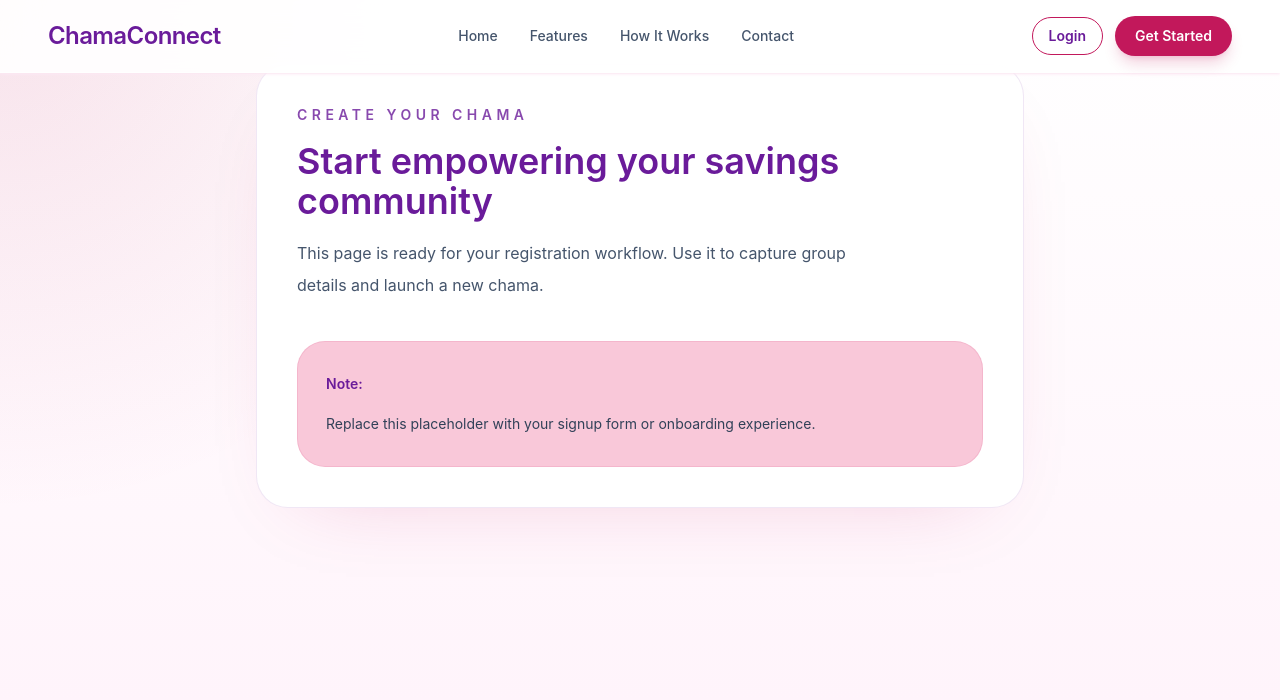
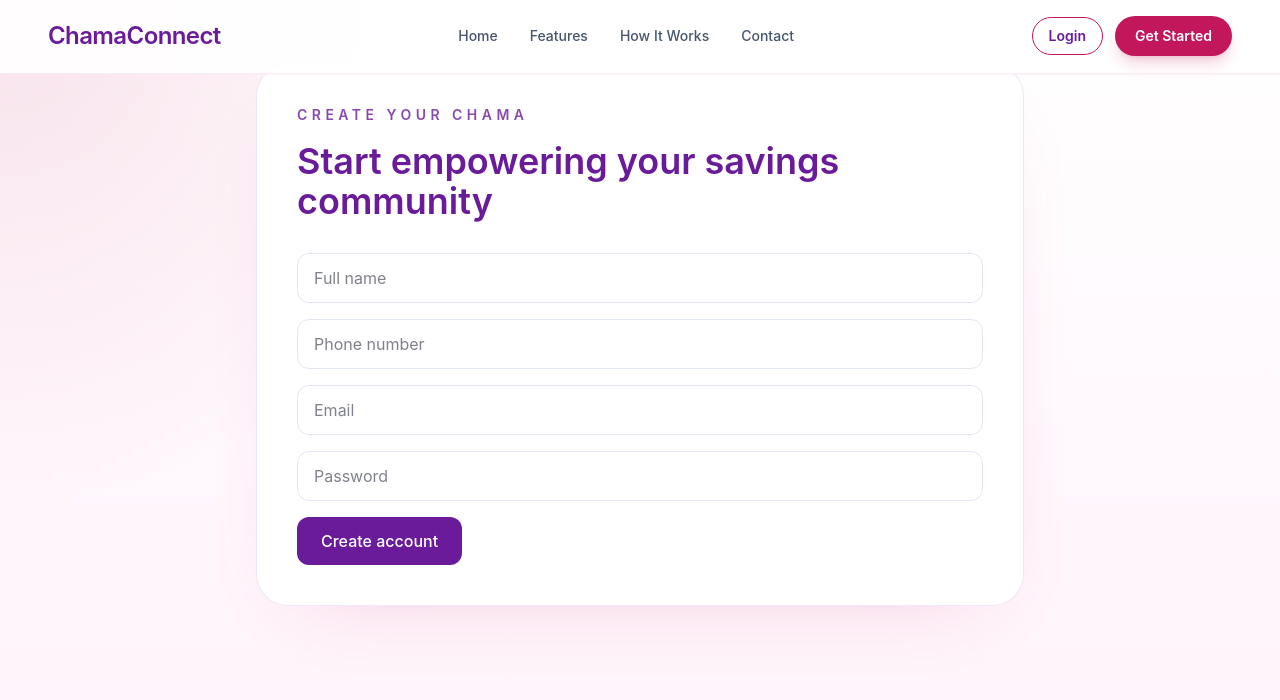
Before and after one commit to dev-lynne/kibagenge, a React (Vite) app: page /signup in a window 1280 px wide. Shown: the top 700 px of the page. Built offline with nearby package versions, Linux system fonts and the light colour scheme; no server answers.

Commit message:
Add authentication

```diff
--- /dev/null
+++ b/src/api/auth.ts
@@ -0,0 +1,31 @@
+import axios from 'axios'
+
+const api = axios.create({
+  baseURL: import.meta.env.VITE_API_URL || 'http://localhost:8000',
+  headers: { 'Content-Type': 'application/json' },
+})
+
+export interface RegisterPayload {
+  full_name: string
+  phone?: string
+  email: string
+  password: string
+}
+
+export interface LoginPayload {
+  username: string
+  password: string
+}
+
+export interface TokenResponse {
+  access_token: string
+  refresh_token: string
+  token_type: string
+}
+
+export const registerUser = (payload: RegisterPayload) => api.post('/auth/register', payload)
+export const loginUser = (payload: LoginPayload) => api.post<TokenResponse>('/auth/login', payload)
+export const refreshToken = (refreshToken: string) => api.post<TokenResponse>('/auth/refresh', { refresh_token: refreshToken })
+export const verifyCode = (payload: { user_id: string; code: string; type: string }) => api.post('/auth/verify', payload)
+export const requestPasswordReset = (email: string) => api.post('/auth/password-reset/request', { email })
+export const confirmPasswordReset = (payload: { token: string; new_password: string }) => api.post('/auth/password-reset/confirm', payload)
--- a/src/pages/Login.tsx
+++ b/src/pages/Login.tsx
@@ -1,16 +1,41 @@
+import { useState } from 'react'
+import { loginUser } from '../api/auth'
+
 export default function Login() {
+  const [username, setUsername] = useState('')
+  const [password, setPassword] = useState('')
+  const [message, setMessage] = useState('')
+  const [error, setError] = useState('')
+
+ const handleSubmit = async (event: React.FormEvent<HTMLFormElement>) => {
+    event.preventDefault()
+    setError('')
+    setMessage('')
+
+    try {
+      const response = await loginUser({ username, password })
+      localStorage.setItem('access_token', response.data.access_token)
+      localStorage.setItem('refresh_token', response.data.refresh_token)
+      setMessage('Login successful')
+    } catch (err: any) {
+      setError(err?.response?.data?.detail || 'Login failed')
+    }
+  }
+
   return (
     <section className="min-h-[calc(100vh-6rem)] bg-[radial-gradient(circle_at_top_left,_rgba(194,24,91,0.12),_transparent_35%),linear-gradient(180deg,_#ffffff_0%,_#fff4fb_100%)] px-6 py-16 sm:px-8 lg:px-12">
       <div className="mx-auto max-w-3xl rounded-[2rem] border border-[#6A1B9A]/10 bg-white p-10 shadow-[0_28px_80px_-50px_rgba(194,24,91,0.25)]">
         <p className="text-sm font-semibold uppercase tracking-[0.32em] text-[#6A1B9A]/80">Login</p>
         <h1 className="mt-4 text-3xl font-semibold text-[#6A1B9A] sm:text-4xl">Welcome back to ChamaConnect</h1>
-        <p className="mt-4 max-w-xl text-base leading-8 text-slate-600">
-          Access your savings circle, review contributions, and track the next payout from your secure group dashboard.
-        </p>
-        <div className="mt-10 rounded-[1.75rem] border border-[#C2185B]/10 bg-[#F8BBD0]/80 p-7 text-sm leading-7 text-slate-700">
-          <p className="font-semibold text-[#6A1B9A]">Note:</p>
-          <p className="mt-3">This demo route is a placeholder for your login experience. Replace it with an authentication form when ready.</p>
-        </div>
+
+        <form onSubmit={handleSubmit} className="mt-8 space-y-4">
+          <input value={username} onChange={(e) => setUsername(e.target.value)} placeholder="Email or phone" className="w-full rounded-xl border border-slate-200 px-4 py-3" required />
+          <input type="password" value={password} onChange={(e) => setPassword(e.target.value)} placeholder="Password" className="w-full rounded-xl border border-slate-200 px-4 py-3" required />
+          <button type="submit" className="rounded-xl bg-[#6A1B9A] px-6 py-3 font-medium text-white">Sign in</button>
+        </form>
+
+        {message ? <p className="mt-4 text-sm text-emerald-600">{message}</p> : null}
+        {error ? <p className="mt-4 text-sm text-rose-600">{error}</p> : null}
       </div>
     </section>
   )
--- a/src/pages/Signup.tsx
+++ b/src/pages/Signup.tsx
@@ -1,16 +1,43 @@
+import { useState } from 'react'
+import { registerUser } from '../api/auth'
+
 export default function Signup() {
+  const [fullName, setFullName] = useState('')
+  const [phone, setPhone] = useState('')
+  const [email, setEmail] = useState('')
+  const [password, setPassword] = useState('')
+  const [message, setMessage] = useState('')
+  const [error, setError] = useState('')
+
+  const handleSubmit = async (event: React.FormEvent<HTMLFormElement>) => {
+    event.preventDefault()
+    setError('')
+    setMessage('')
+
+    try {
+      const response = await registerUser({ full_name: fullName, phone, email, password })
+      setMessage(response.data.message || 'Account created successfully.')
+    } catch (err: any) {
+      setError(err?.response?.data?.detail || 'Registration failed')
+    }
+  }
+
   return (
     <section className="min-h-[calc(100vh-6rem)] bg-[radial-gradient(circle_at_top_left,_rgba(194,24,91,0.12),_transparent_35%),linear-gradient(180deg,_#ffffff_0%,_#fff4fb_100%)] px-6 py-16 sm:px-8 lg:px-12">
       <div className="mx-auto max-w-3xl rounded-[2rem] border border-[#6A1B9A]/10 bg-white p-10 shadow-[0_28px_80px_-50px_rgba(194,24,91,0.25)]">
         <p className="text-sm font-semibold uppercase tracking-[0.32em] text-[#6A1B9A]/80">Create your chama</p>
         <h1 className="mt-4 text-3xl font-semibold text-[#6A1B9A] sm:text-4xl">Start empowering your savings community</h1>
-        <p className="mt-4 max-w-xl text-base leading-8 text-slate-600">
-          This page is ready for your registration workflow. Use it to capture group details and launch a new chama.
-        </p>
-        <div className="mt-10 rounded-[1.75rem] border border-[#C2185B]/10 bg-[#F8BBD0]/80 p-7 text-sm leading-7 text-slate-700">
-          <p className="font-semibold text-[#6A1B9A]">Note:</p>
-          <p className="mt-3">Replace this placeholder with your signup form or onboarding experience.</p>
-        </div>
+
+        <form onSubmit={handleSubmit} className="mt-8 space-y-4">
+          <input value={fullName} onChange={(e) => setFullName(e.target.value)} placeholder="Full name" className="w-full rounded-xl border border-slate-200 px-4 py-3" required />
+          <input value={phone} onChange={(e) => setPhone(e.target.value)} placeholder="Phone number" className="w-full rounded-xl border border-slate-200 px-4 py-3" />
+          <input type="email" value={email} onChange={(e) => setEmail(e.target.value)} placeholder="Email" className="w-full rounded-xl border border-slate-200 px-4 py-3" required />
+          <input type="password" value={password} onChange={(e) => setPassword(e.target.value)} placeholder="Password" className="w-full rounded-xl border border-slate-200 px-4 py-3" required />
+          <button type="submit" className="rounded-xl bg-[#6A1B9A] px-6 py-3 font-medium text-white">Create account</button>
+        </form>
+
+        {message ? <p className="mt-4 text-sm text-emerald-600">{message}</p> : null}
+        {error ? <p className="mt-4 text-sm text-rose-600">{error}</p> : null}
       </div>
     </section>
   )
```
